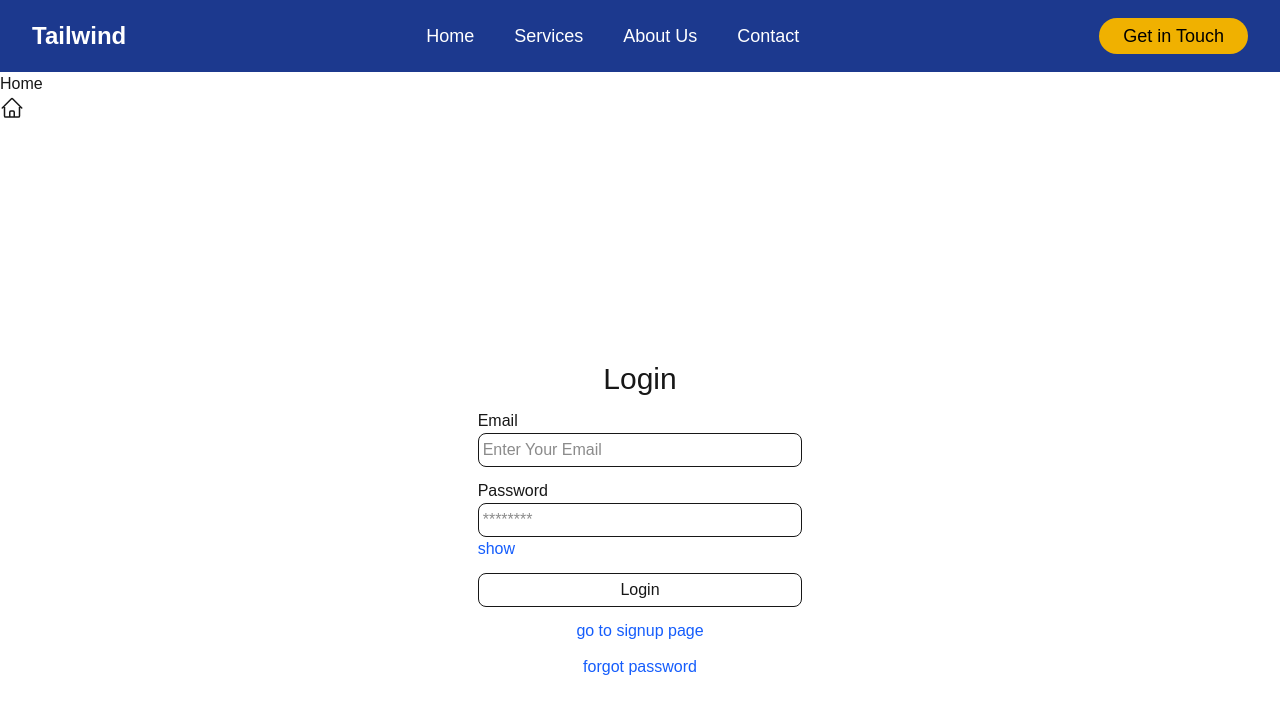
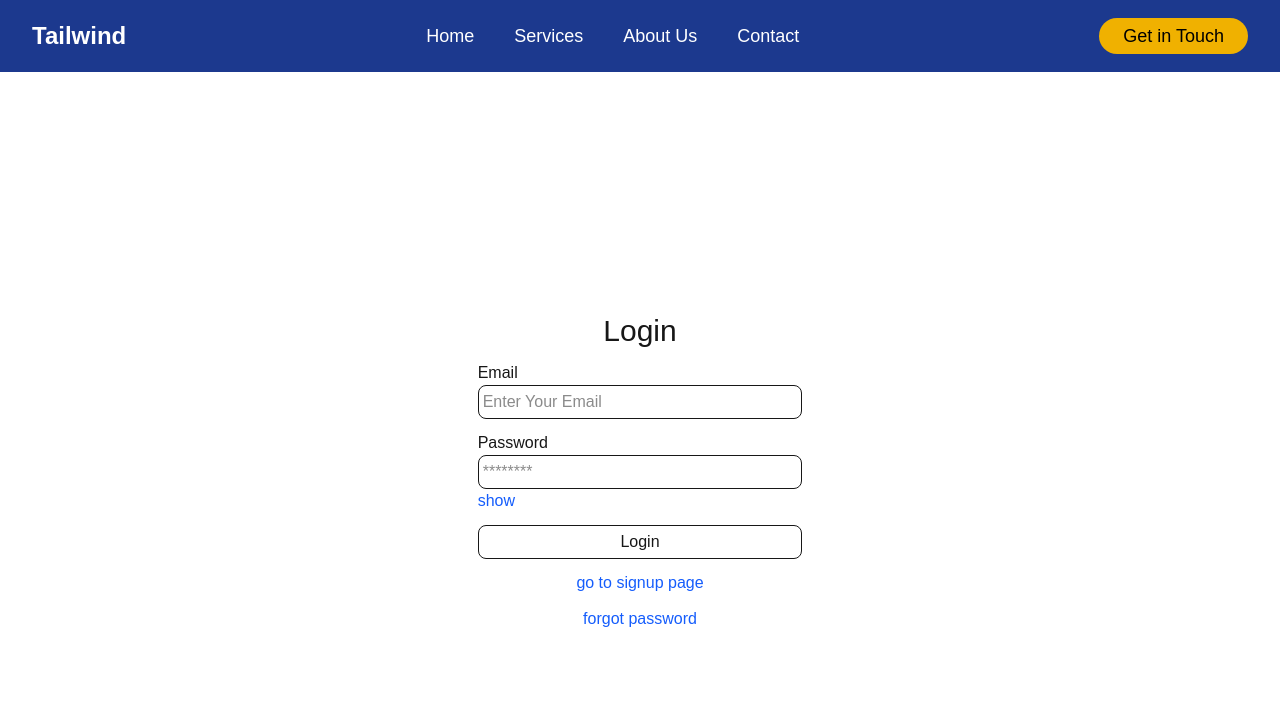
Before and after one commit to rudrasaiprasad1/next-auth, a Next.js app: page /login in a window 1280 px wide. Shown: the top 714 px of the page. Built offline with nearby package versions, Linux system fonts and the light colour scheme.

Commit message:
sidebar removed

```diff
--- a/src/app/layout.tsx
+++ b/src/app/layout.tsx
@@ -2,7 +2,7 @@ import type { Metadata } from "next";
 import { Geist, Geist_Mono } from "next/font/google";
 import "./globals.css";
 import { Toaster } from "react-hot-toast";
-import SideBar from "../components/SideBar";
+// import SideBar from "../components/SideBar";
 import { Header } from "../components/Header";
 
 const geistSans = Geist({
@@ -31,7 +31,7 @@ export default function RootLayout({
         className={`${geistSans.variable} ${geistMono.variable} antialiased`}
       >
         <Header />
-        <SideBar />
+        {/* <SideBar /> */}
         <Toaster />
         {children}
       </body>
```
